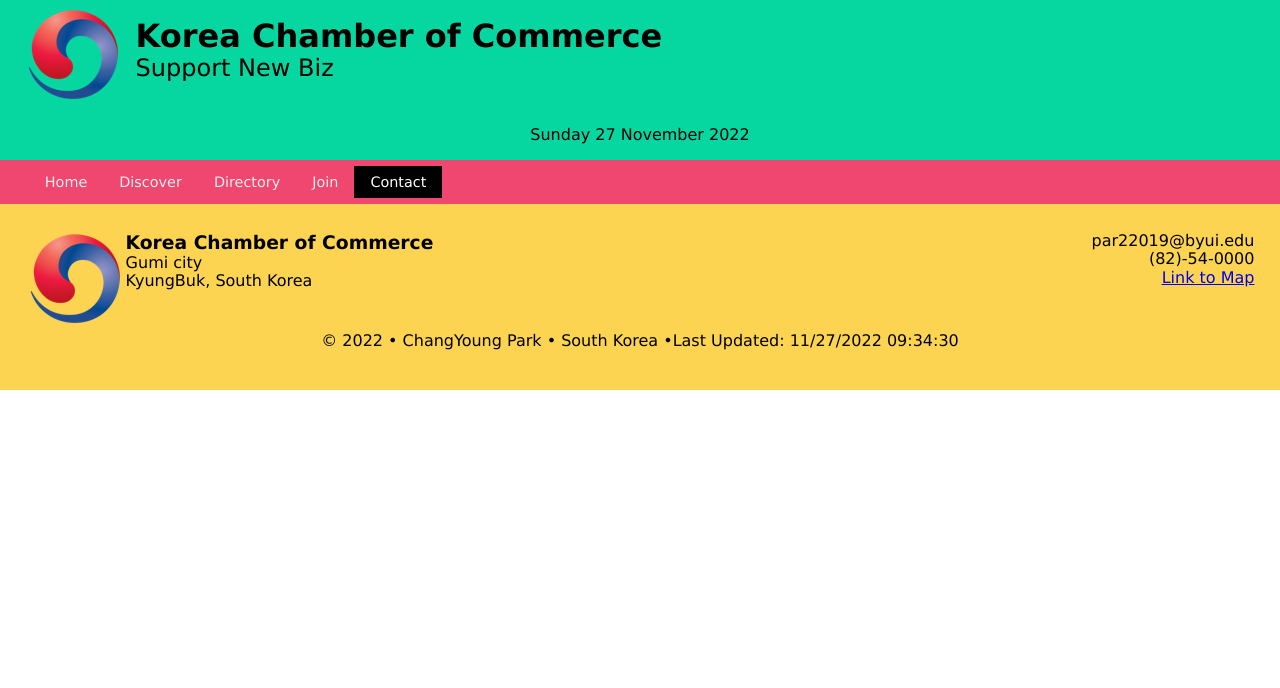
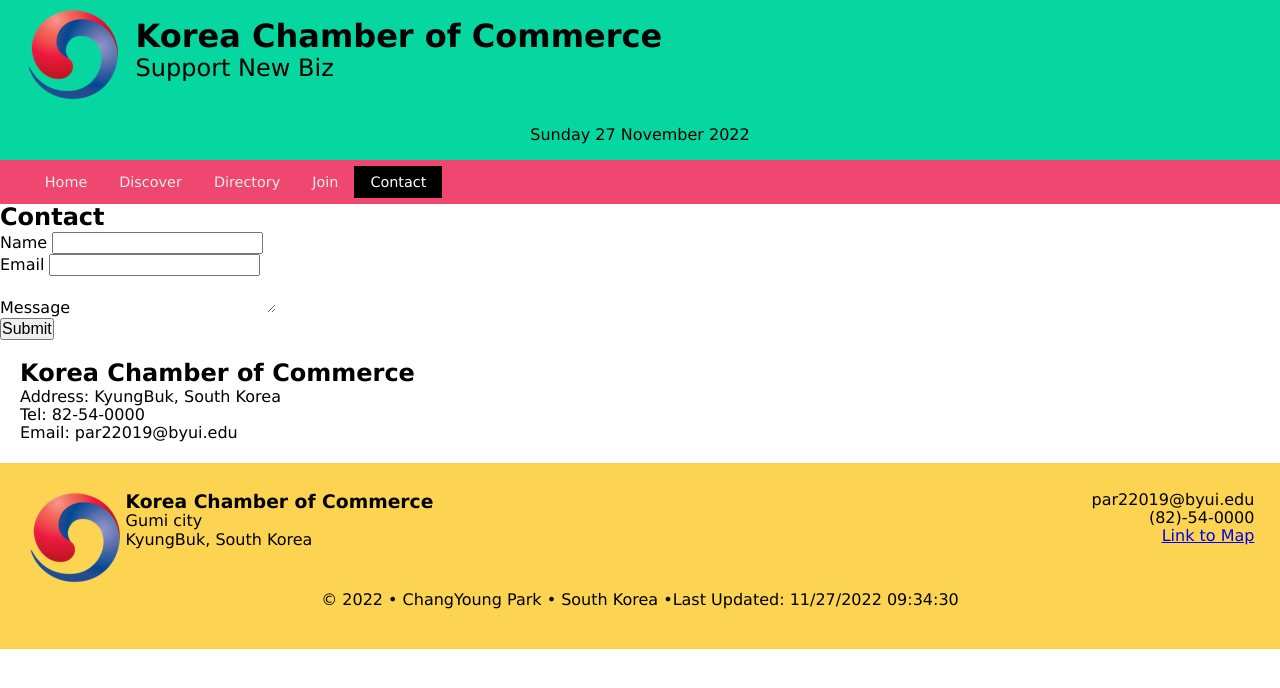
Before and after one commit to Chang-YoungPark/wdd230, a plain HTML site: page chamber/contact.html in a window 1280 px wide. Drawn offline with Linux system fonts and the light colour scheme.

Commit message:
Add files via upload

```diff
--- a/chamber/contact.html
+++ b/chamber/contact.html
@@ -55,6 +55,43 @@
 </nav>
 <!-- CONTENT HERE -->
     <main class="main-contact">
+        <div class="wrapper">
+            <h2 class="page-title">Contact</h2>
+            <form action="#">
+                <div>
+                    <label for="name">Name</label>
+                    <input type="text" id="name" name="your-name">
+                </div>
+
+                <div>
+                    <label for="email">Email</label>
+                    <input type="email" id="email" name="your-email">
+                </div>
+
+                <div>
+                    <label for="message">Message</label>
+                    <textarea id="message" name="your-message"></textarea>
+                </div>
+
+                <input type="submit" class="contactbtn" value="Submit">
+            </form>
+        </div>
+    </div>
+
+    <section id="location">
+        <div class="wrapper">
+            <div class="location-info">
+                <h3 class="sub-title">Korea Chamber of Commerce</h3>
+                <p>
+                    Address: KyungBuk, South Korea<br>
+                    Tel: 82-54-0000<br>
+                    Email: par22019@byui.edu<br>
+                </p>
+            </div>
+
+        </div>
+    </section>
+
     </main>
 <!-- FOOTER HERE -->
     <footer>
```
